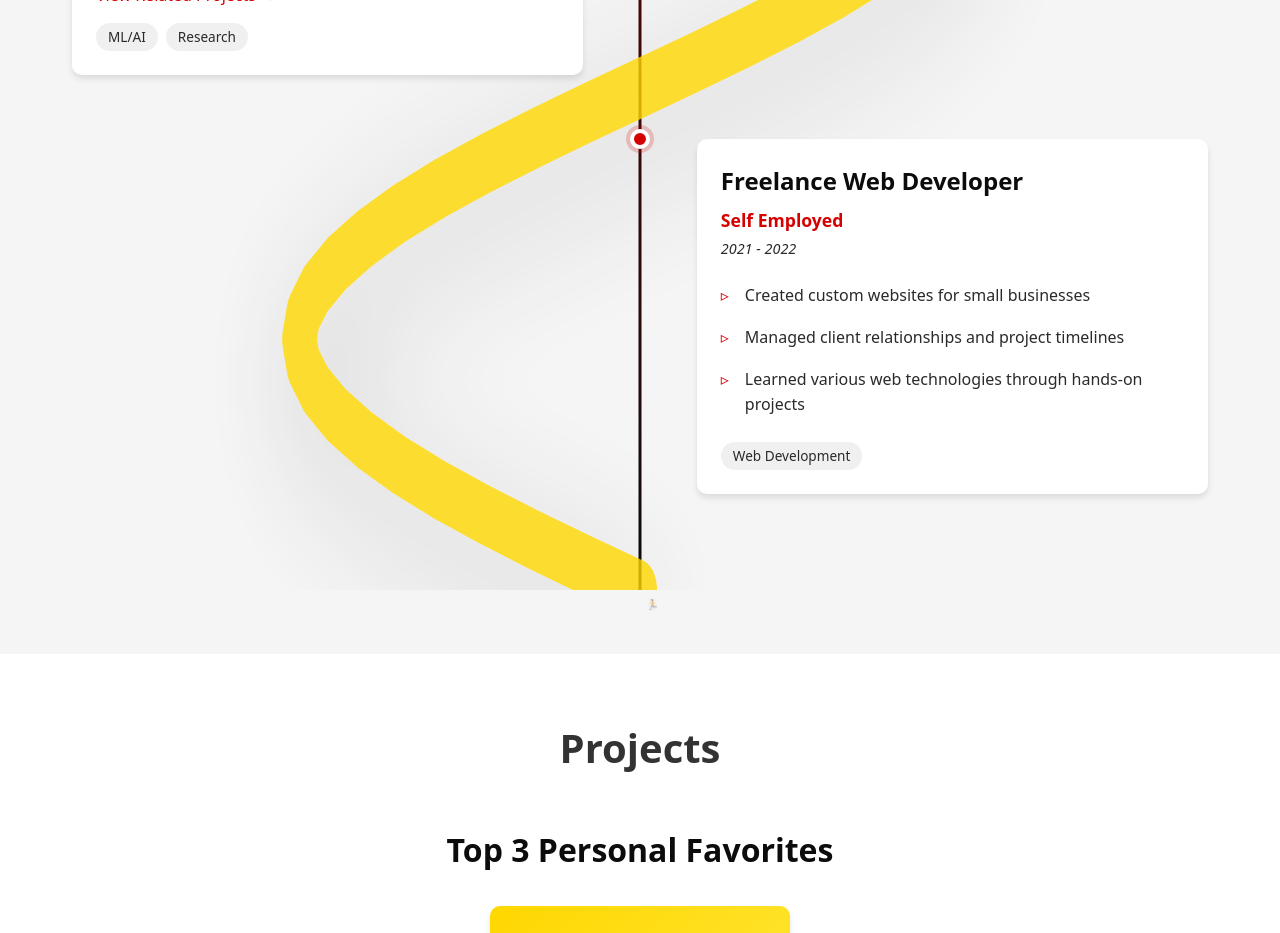
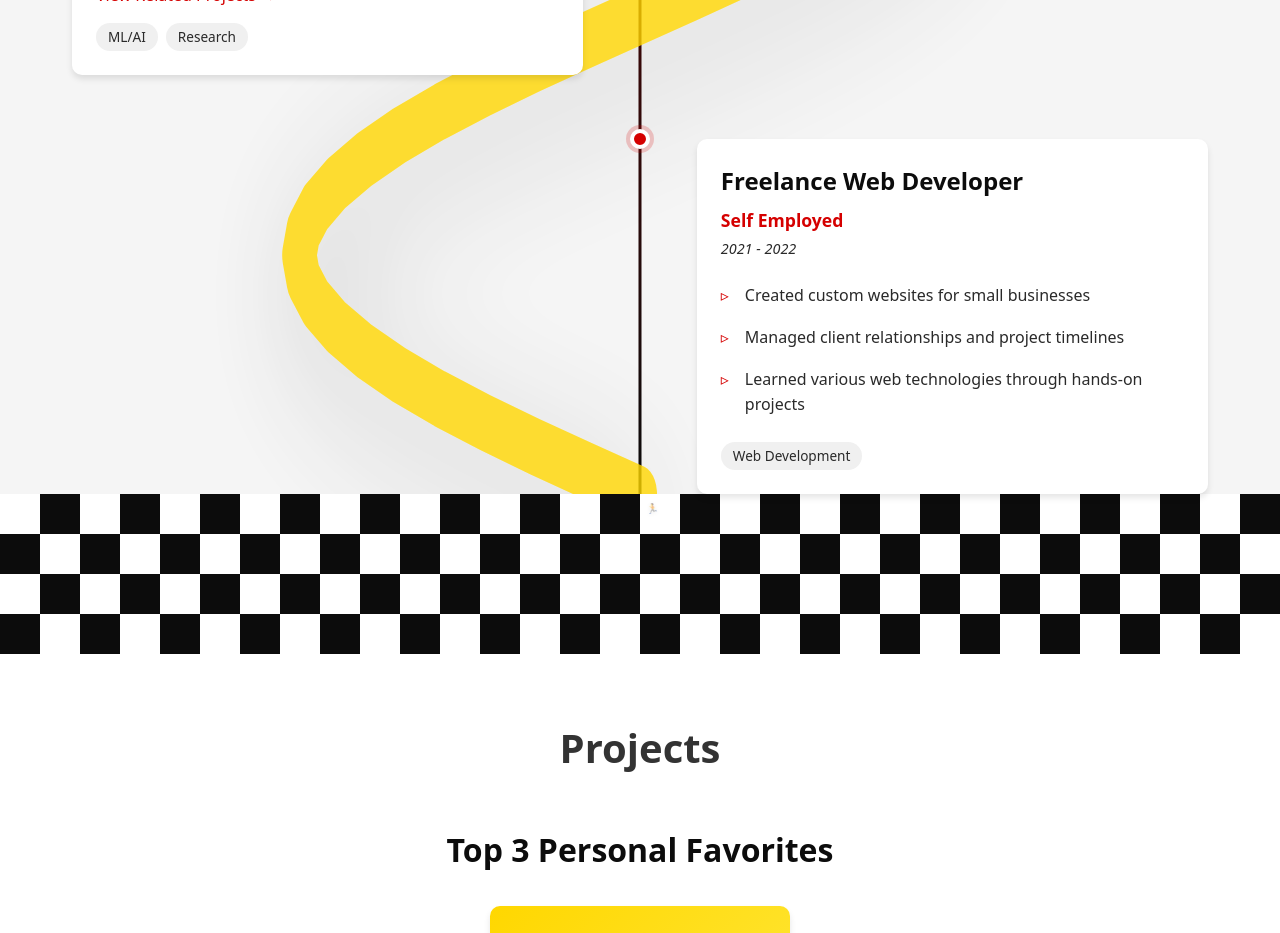
Before and after one commit to linuswong/linuswong-web, a React (Vite) app: page / in a window 1280 px wide. Shown: the part 1900-2833 px from the top of the page. Built offline with nearby package versions, Linux system fonts and the light colour scheme.

Commit message:
added checkered flag.

```diff
--- a/src/App.tsx
+++ b/src/App.tsx
@@ -1,6 +1,7 @@
 import { useEffect } from 'react';
 import Header from './components/Header';
 import Experience from './components/Experience';
+import CheckeredFlag from './components/CheckeredFlag';
 import Projects from './components/Projects';
 import Technologies from './components/Technologies';
 import Certifications from './components/Certifications';
@@ -65,6 +66,7 @@ function App() {
       <Header />
       <main>
         <Experience />
+        <CheckeredFlag />
         <Projects />
         <Technologies />
         <Certifications />
--- /dev/null
+++ b/src/components/CheckeredFlag.css
@@ -0,0 +1,53 @@
+.checkered-flag-section {
+  padding: 0;
+  width: 100%;
+  overflow: hidden;
+}
+
+.checkered-pattern {
+  display: flex;
+  flex-direction: column;
+  width: 100%;
+  height: auto;
+}
+
+.pattern-row {
+  display: flex;
+  width: 100%;
+  flex-wrap: nowrap;
+}
+
+.pattern-square {
+  width: 40px;
+  height: 40px;
+  flex-shrink: 0;
+}
+
+.pattern-square.white {
+  background: #FFFFFF;
+}
+
+.pattern-square.black {
+  background: #0C0C0C;
+}
+
+@media (max-width: 1200px) {
+  .pattern-square {
+    width: 35px;
+    height: 35px;
+  }
+}
+
+@media (max-width: 768px) {
+  .pattern-square {
+    width: 30px;
+    height: 30px;
+  }
+}
+
+@media (max-width: 480px) {
+  .pattern-square {
+    width: 25px;
+    height: 25px;
+  }
+}
--- /dev/null
+++ b/src/components/CheckeredFlag.tsx
@@ -0,0 +1,26 @@
+import './CheckeredFlag.css';
+
+const CheckeredFlag = () => {
+  // Generate enough squares to fill the width - CSS will handle the responsive layout
+  const rows = 4;
+  const cols = 50; // More columns, CSS will show fewer based on viewport
+
+  return (
+    <div className="checkered-flag-section">
+      <div className="checkered-pattern">
+        {Array.from({ length: rows }).map((_, row) => (
+          <div key={row} className="pattern-row">
+            {Array.from({ length: cols }).map((_, col) => (
+              <div
+                key={col}
+                className={`pattern-square ${(row + col) % 2 === 0 ? 'white' : 'black'}`}
+              />
+            ))}
+          </div>
+        ))}
+      </div>
+    </div>
+  );
+};
+
+export default CheckeredFlag;
--- a/src/components/Experience.css
+++ b/src/components/Experience.css
@@ -1,5 +1,5 @@
 .experience-section {
-  padding: 4rem 2rem;
+  padding: 4rem 2rem 0 2rem;
   background: #F5F5F5;
 }
 
@@ -17,7 +17,8 @@
 
 .experience-timeline-wrapper {
   position: relative;
-  padding: 2rem 0;
+  padding: 2rem 0 0 0;
+  margin-bottom: 0;
 }
 
 .timeline-line {
@@ -71,6 +72,8 @@
 .experience-timeline {
   position: relative;
   z-index: 3;
+  margin-bottom: 0;
+  padding-bottom: 0;
 }
 
 .experience-item {
@@ -79,6 +82,10 @@
   opacity: 0;
   transform: translateY(20px);
   transition: opacity 0.6s ease, transform 0.6s ease;
+}
+
+.experience-item:last-child {
+  margin-bottom: 0;
 }
 
 .experience-item.visible {
```
